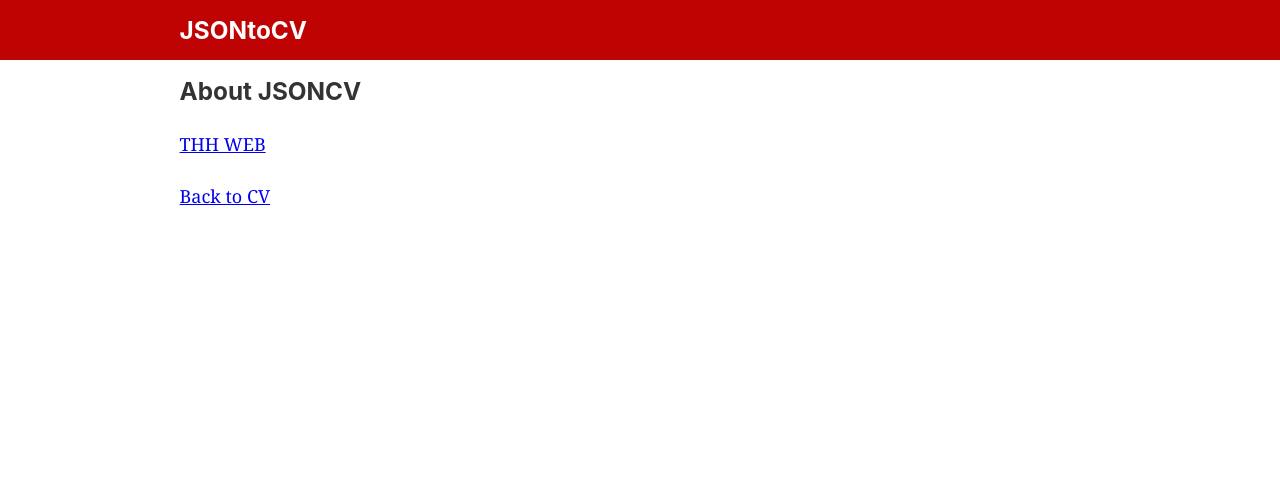
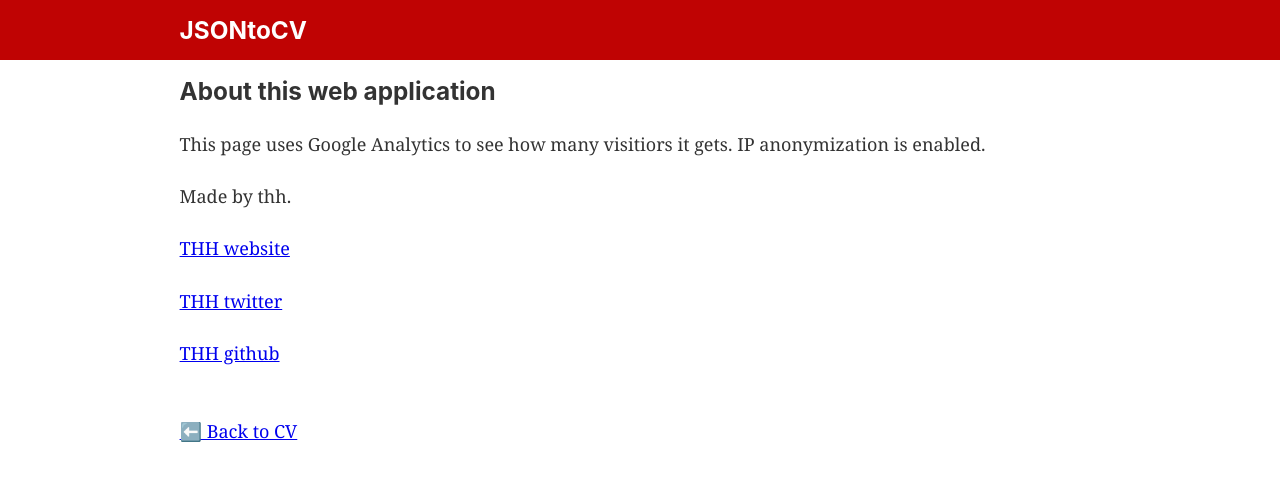
Before and after one commit to thordurhhh/jsoncv, a Gatsby site: page /about in a window 1280 px wide. Built offline with nearby package versions, Linux system fonts and the light colour scheme; Gatsby itself is replaced by a stand-in of ours.

Commit message:
Add google analytics

```diff
--- a/gatsby-config.js
+++ b/gatsby-config.js
@@ -27,6 +27,17 @@ module.exports = {
         icon: `src/images/memo.png`, // This path is relative to the root of the site.
       },
     },
+    {
+      resolve: `gatsby-plugin-gtag`,
+      options: {
+        // your google analytics tracking id
+        trackingId: `UA-135912254-1`,
+        // Puts tracking script in the head instead of the body
+        head: false,
+        // enable ip anonymization
+        anonymize: true,
+      },
+    },
     // this (optional) plugin enables Progressive Web App + Offline functionality
     // To learn more, visit: https://gatsby.dev/offline
     // 'gatsby-plugin-offline',
--- a/package.json
+++ b/package.json
@@ -9,6 +9,7 @@
     "@react-pdf/renderer": "^1.4.0",
     "gatsby": "^2.1.27",
     "gatsby-image": "^2.0.31",
+    "gatsby-plugin-gtag": "^1.0.8",
     "gatsby-plugin-manifest": "^2.0.22",
     "gatsby-plugin-offline": "^2.0.24",
     "gatsby-plugin-react-helmet": "^3.0.8",
--- a/src/pages/about.js
+++ b/src/pages/about.js
@@ -7,13 +7,14 @@ import SEO from "../components/seo"
 const SecondPage = () => (
   <Layout narrow>
     <SEO title="About" />
-    <h1>About JSONCV</h1>
-    <a target="_blank" rel="noopener noreferrer" href="https://www.thordurh.com">THH WEB</a>
+    <h1>About this web application</h1>
+    <p>This page uses Google Analytics to see how many visitiors it gets. IP anonymization is enabled.</p>
+    <p>Made by thh.</p>
+    <p><a target="_blank" rel="noopener noreferrer" href="https://www.thordurh.com">THH website</a></p>
+    <p><a target="_blank" rel="noopener noreferrer" href="https://www.twitter.com/tolleinn">THH twitter</a></p>
+    <p><a target="_blank" rel="noopener noreferrer" href="https://github.com/thordurhhh">THH github</a></p>
     <br />
-    <br />
-    <Link to="/">Back to CV</Link>
-    <br />
-    <br />
+    <Link to="/">⬅️ Back to CV</Link>
   </Layout>
 )
 
```
Also changed, not shown: 1 other file.
